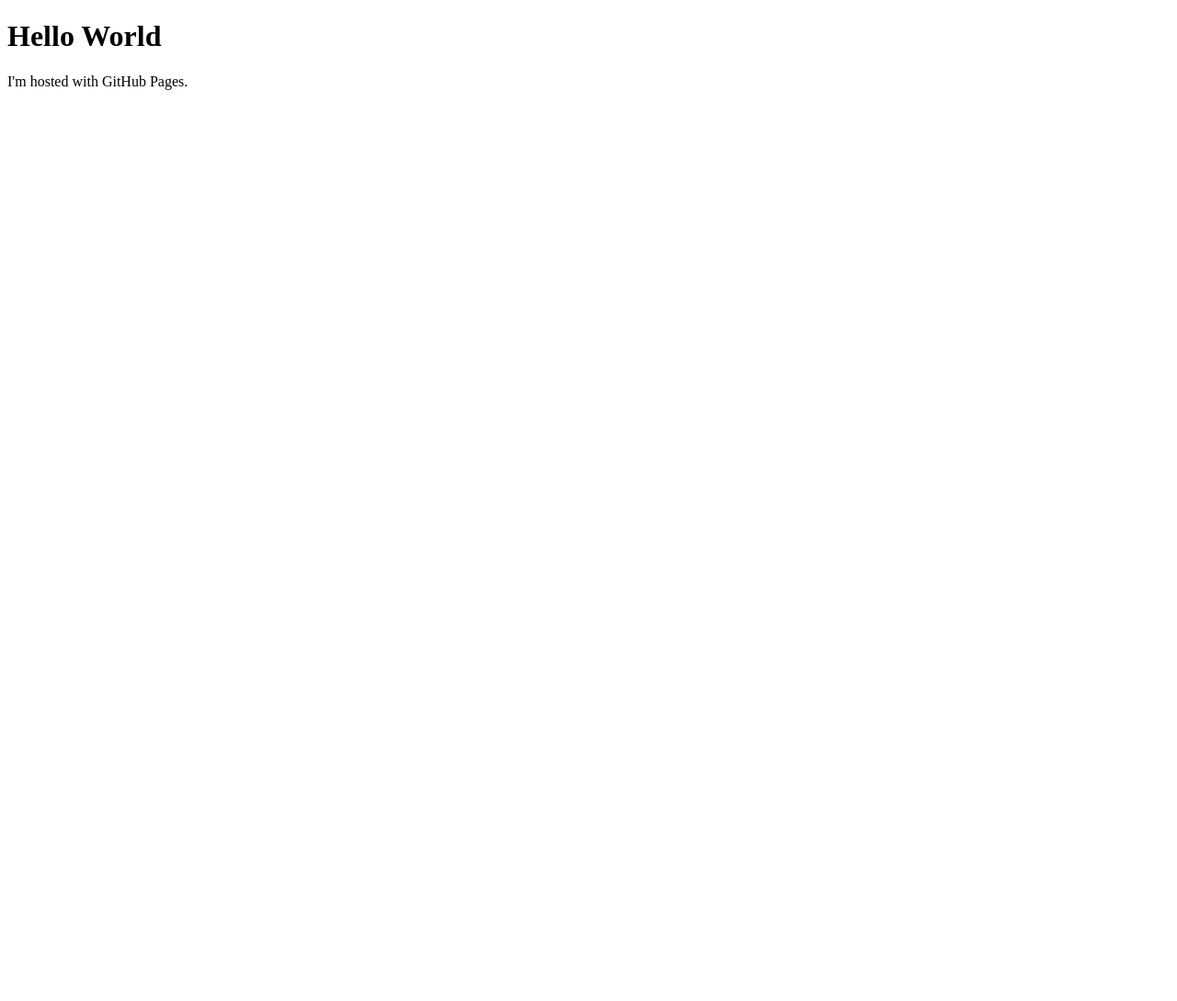
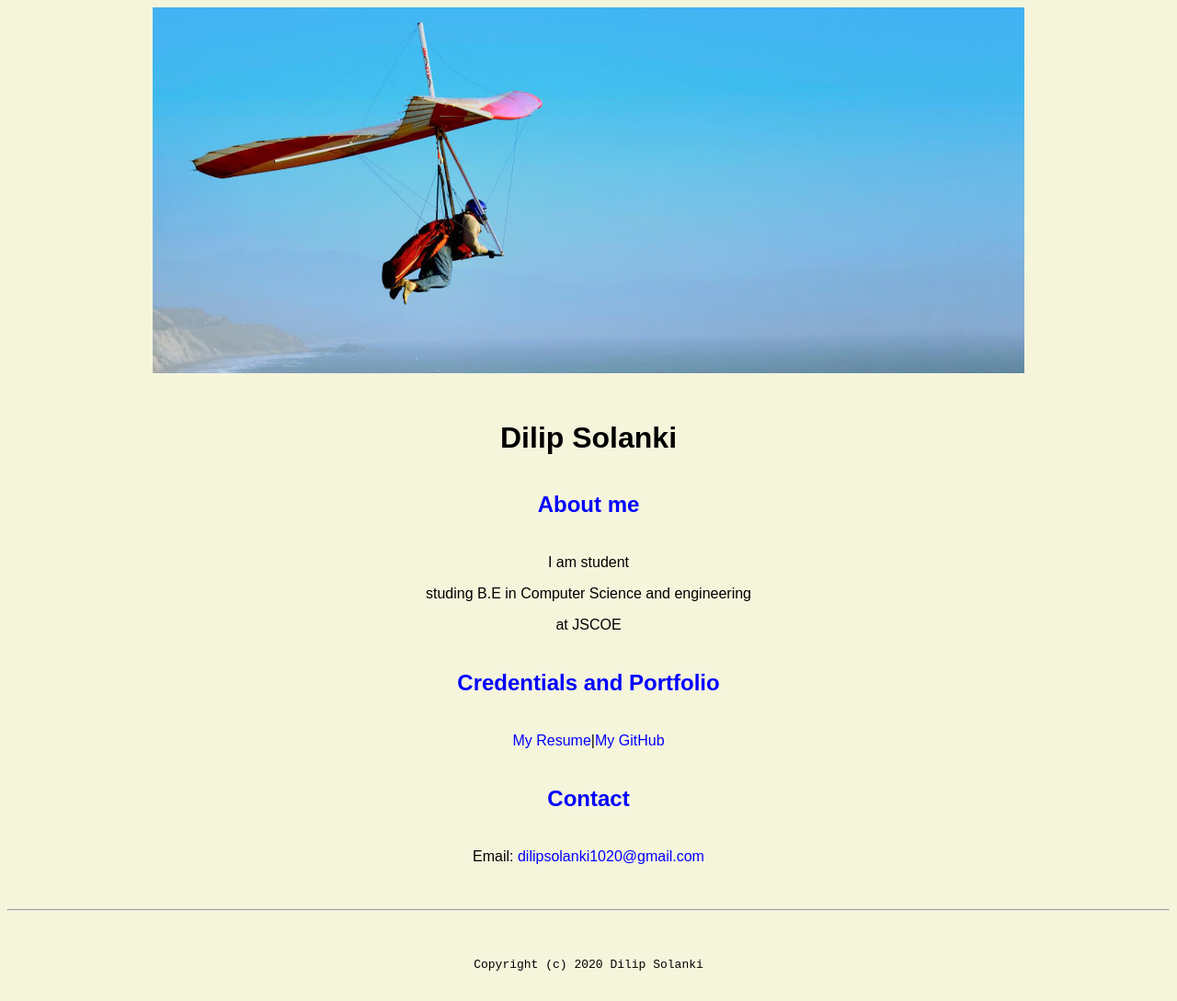
Before and after one commit to dilipsolanki1020/dilipsolanki1020.github.io, a plain HTML site: page index.html in a window 1280 px wide. Shown: the whole page at 92% size. Before the commit the page ends 800 px from the top, so only its background shows below. Drawn offline with Linux system fonts and the light colour scheme.

Commit message:
Update index.html

```diff
--- a/index.html
+++ b/index.html
@@ -1,7 +1,36 @@
-<!DOCTYPE html>
-<html>
-<body>
-<h1>Hello World</h1>
-<p>I'm hosted with GitHub Pages.</p>
-</body>
+<!doctype html>
+
+<!-- this is a comment for human! -->
+
+<html lang="en">
+
+  <header>
+  <link rel="faviconlcon" href="favicon.ico" type="image/x-icon">
+  <link rel="shortcut" href="favicon.ico" type="image/x-icom">
+<title> Dilip Solanki's Portfolio</title>
+<link rel="stylesheet" href="css/master.css">
+<meta name="viewport" content="widht-device-widht, initial-scale-1, shrink-to-fit-no">
+<meta name="name" content="Dilip Solanki's Portel">
+<meta name="robots" content="noindex, nofollow">
+  </header>
+
+  <body>
+    <img src="images/banner.jpg" width="75%" alt="banner">
+    <h1>Dilip Solanki</h1>
+      <h2>About me</h2>
+      <p>I am student </p>
+      <p>studing B.E in Computer Science and engineering</p>
+      <p> at JSCOE</p>
+      <h2>Credentials and Portfolio</h2>
+      <p><a href="resume.html">My Resume</a>|<a href="https://github.com/dilipsolanki1020">My GitHub</a></p>
+    <h2>Contact</h2>
+
+    <p>Email: <a href="mailto:dilipsolanki1020@gmail.com">dilipsolanki1020@gmail.com</a></p>
+  </body>
+
+  <footer>
+<hr>
+<code> Copyright (c) 2020 Dilip Solanki</code>
+  </footer>
+
 </html>
```
